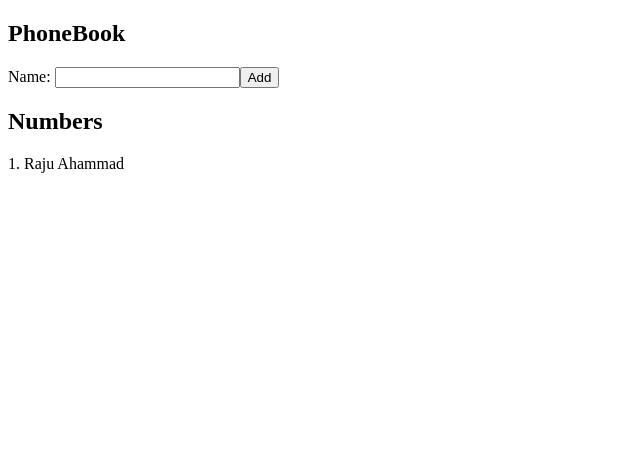
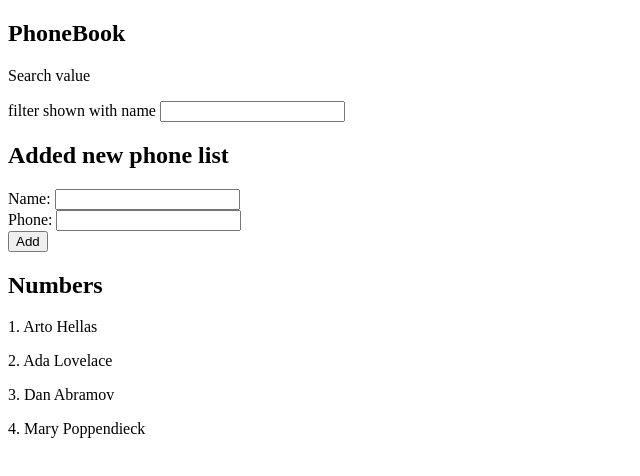
Before and after one commit to raju-ahammad/fullstack-open-2020-exercise, a React (Create React App) app in the folder part2/phonebook/: page / in a window 1280 px wide. Shown: the top 476 px of the page, without its empty margins (0-640 px from the left). Built offline with nearby package versions, Linux system fonts and the light colour scheme.

Commit message:
implement search filter

```diff
--- a/part2/phonebook/src/App.js
+++ b/part2/phonebook/src/App.js
@@ -1,25 +1,45 @@
 import { useState } from "react";
 
 function App() {
-  const [persons, setPersons] = useState([{name: "Raju Ahammad"}])
+
+  const initialPerson = [
+    { name: 'Arto Hellas', number: '040-123456' },
+    { name: 'Ada Lovelace', number: '39-44-5323523' },
+    { name: 'Dan Abramov', number: '12-43-234345' },
+    { name: 'Mary Poppendieck', number: '39-23-6423122' }
+  ]
+  const [persons, setPersons] = useState(initialPerson)
   const [newName, setNewName] = useState("")
+  const [newNumber, setNewNumber] = useState("")
+  const [searchTerm, setSearchTerm] = useState("")
 
+  const searchHandle = (e) => {
+    setSearchTerm(e.target.value)
+  }
 
-  const handlePersonChange = (e) => {
+  const searchResults = !searchTerm
+          ? persons
+          : persons.filter(person => person.name.toLocaleLowerCase().includes(searchTerm.toLocaleLowerCase()));
+
+  const handleNameChange = (e) => {
     setNewName(e.target.value)
+  }
+  const handleNumberChange = (e) => {
+    setNewNumber(e.target.value)
   }
 
   const handleSubmit = (e) => {
     e.preventDefault();
-    if (newName === "") {
+    if (newName === "" && newNumber === "") {
       return alert("value is empty")
     }
     persons.forEach((person) => {
       if (person.name === newName){
         return alert(`${person.name} is already added to phonebook `)
       }else{
-        setPersons([...persons, {name: newName}])
+        setPersons([...persons, {name: newName, phone: newNumber}])
         setNewName("")
+        setNewNumber("")
       }
     })
 
@@ -29,25 +49,43 @@ function App() {
   return (
     <div className="">
       <h2>PhoneBook</h2>
+      <p>Search value { searchTerm }</p>
+      <div>filter shown with name <input onChange={searchHandle} value={searchTerm} type="text"/></div>
+      <h2>Added new phone list</h2>
       <form onSubmit={handleSubmit}>
         <div>
-          <label htmlFor="name">Name: </label>
-          <input type="text" value={ newName } onChange={handlePersonChange} />
-          <button type="submit">Add</button>
+          <div>
+            <label htmlFor="name">Name: </label>
+            <input type="text" value={ newName } onChange={handleNameChange} />
+          </div>
+          <div>
+            <label htmlFor="phone">Phone: </label>
+            <input type="text" value={ newNumber } onChange={handleNumberChange} />
+          </div>
         </div>
+        <div><button type="submit">Add</button></div>
       </form>
       <h2>Numbers</h2>
-      <div> {newName} </div>
+      <div> {newName}  {newNumber} </div>
       <div>
         {
-          persons.map((person, index) => {
+          !searchResults
+          ? persons.map((person, index) => {
             return (
               <div key={index}>
-                <p> {index + 1 }. { person.name }</p>
+                <p> {index + 1 }. { person.name } {person.phone} </p>
+              </div>
+            );
+          })
+          : searchResults.map((search, index) => {
+            return (
+              <div key={index}>
+                <p> {index + 1 }. { search.name } {search.phone} </p>
               </div>
             );
           })
         }
+
       </div>
     </div>
   );
```
Also changed, not shown: 1 other file (tests, documents, lock files or other folders).
